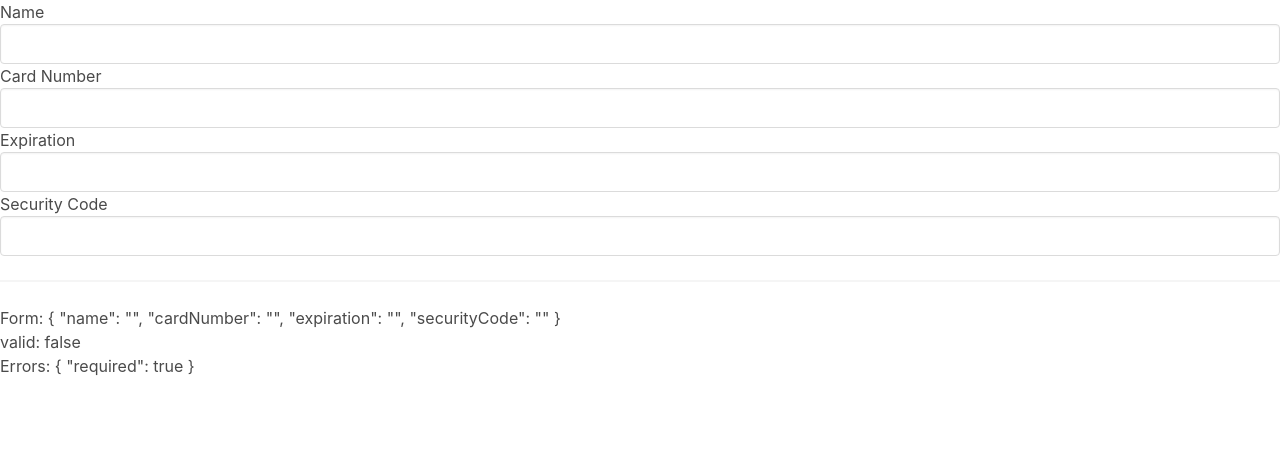
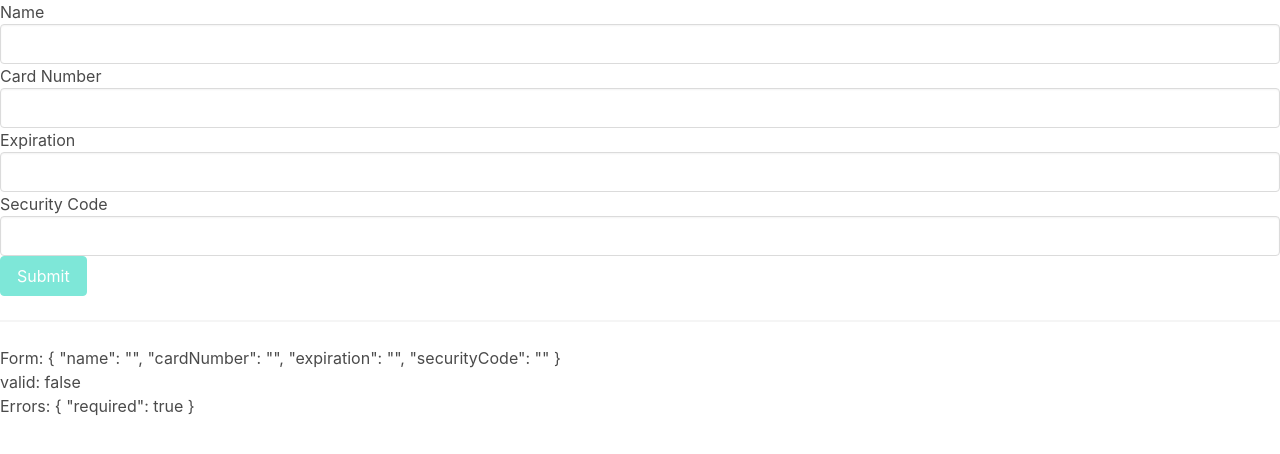
Before and after one commit to elPoeta/angular-reactive-form, an Angular app: page / in a window 1280 px wide. Shown: the top 454 px of the page. Built offline with nearby package versions, Linux system fonts and the light colour scheme.

Commit message:
fix patern regex add submit button

```diff
--- a/src/app/Components/credit-card-form/credit-card-form.component.html
+++ b/src/app/Components/credit-card-form/credit-card-form.component.html
@@ -1,8 +1,9 @@
-<form [formGroup]='cardForm'>
+<form [formGroup]='cardForm' (ngSubmit)="onSubmit()">
     <app-input [control]="cardForm.get('name')" label="Name"></app-input>
     <app-input [control]="cardForm.get('cardNumber')" label="Card Number"></app-input>
     <app-input [control]="cardForm.get('expiration')" label="Expiration"></app-input>
     <app-input [control]="cardForm.get('securityCode')" label="Security Code"></app-input>
+    <button [disabled]="cardForm.invalid" class="button is-primary" type="submit">Submit</button>
 </form>
 <hr>
 <div>Form: {{ cardForm.value | json}}</div>
--- a/src/app/Components/credit-card-form/credit-card-form.component.ts
+++ b/src/app/Components/credit-card-form/credit-card-form.component.ts
@@ -10,7 +10,7 @@
   cardForm = new FormGroup({
     name: new FormControl('', [Validators.required, Validators.minLength(3)]),
     cardNumber: new FormControl('', [Validators.required, Validators.minLength(16), Validators.maxLength(16)]),
-    expiration: new FormControl('', [Validators.required, Validators.pattern(/^(0[1-9] | 1[0-2])\/\d{2}$/)]),
+    expiration: new FormControl('', [Validators.required, Validators.pattern(/^(0[1-9]|1[0-2])\/\d{2}$/)]),
     securityCode: new FormControl('', [Validators.required, Validators.minLength(3), Validators.maxLength(3)])
 
   })
@@ -19,4 +19,8 @@
   ngOnInit(): void {
   }
 
+  onSubmit() {
+
+  }
+
 }
```
